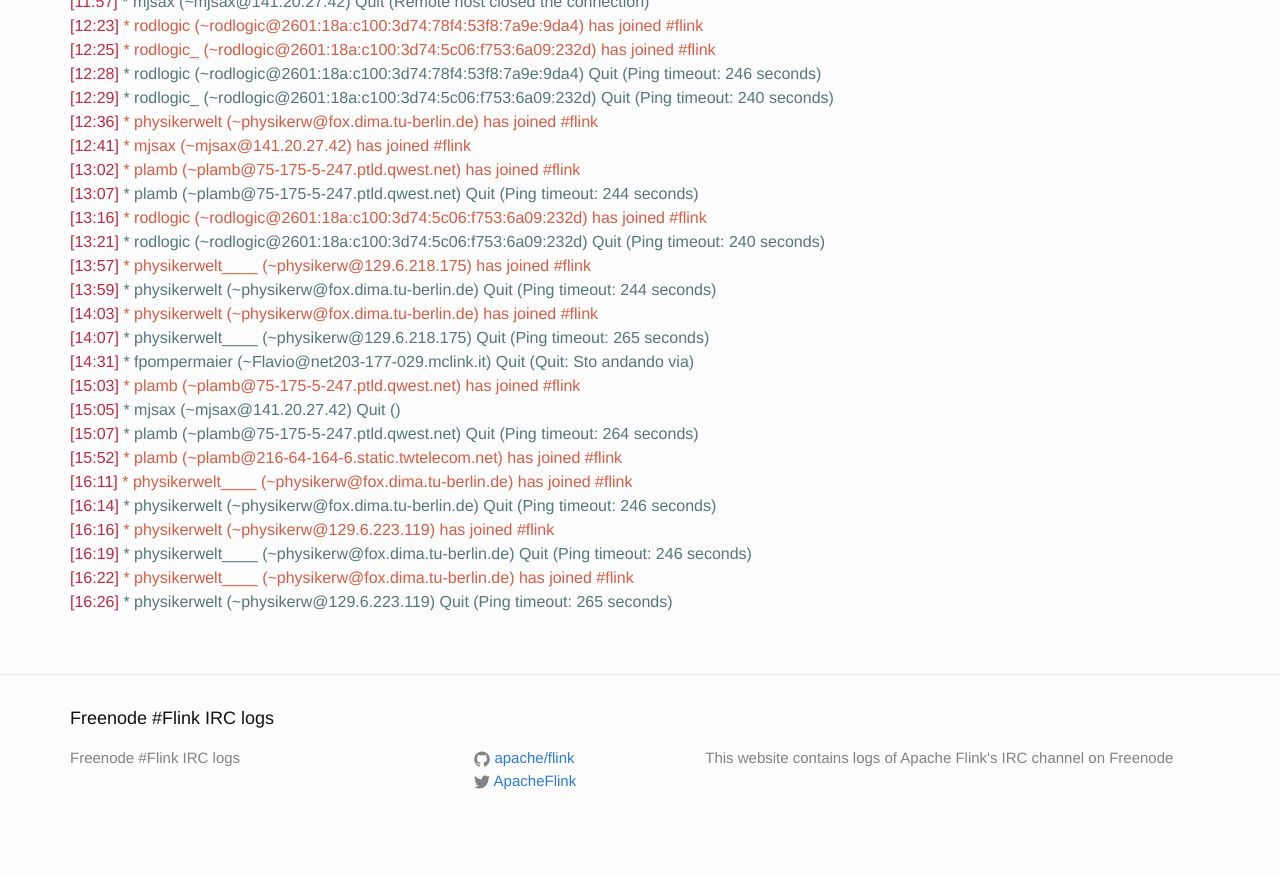
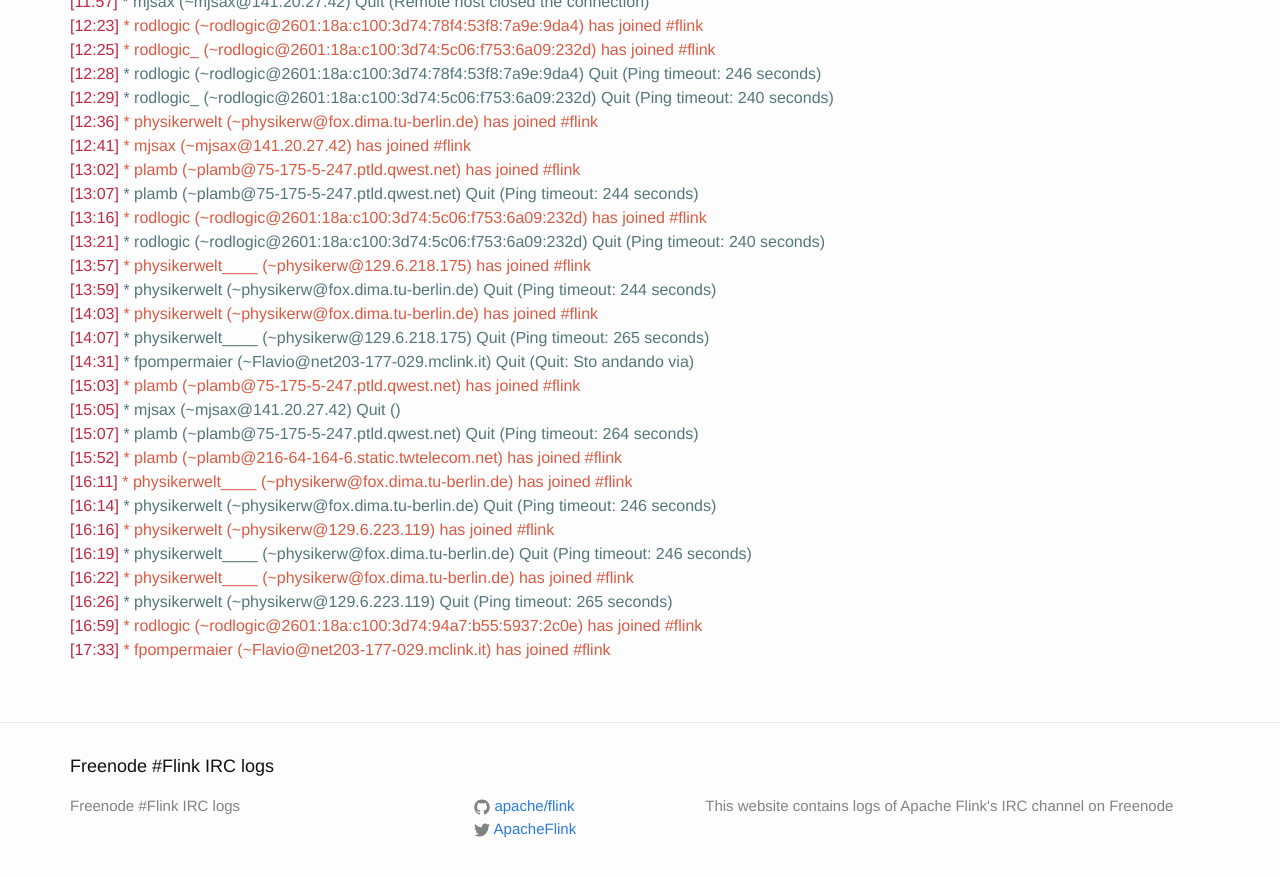
Before and after one commit to flink-irc-logs/flink-irc-logs.github.io, a Jekyll site: the page built from _posts/2015-10-26-logs.markdown, in a window 1280 px wide and 900 px high, scrolled down 1026 px. Shown: the top 877 px of the window. Built offline with Jekyll 4.4.1, drawn with Linux system fonts in a browser that asks for light colours; before the commit the page ends 1878 px from its top, so only the background shows below that.

Commit message:
Update of the logs on Mon Oct 26 18:29:22 CET 2015

```diff
--- a/_posts/2015-10-26-logs.markdown
+++ b/_posts/2015-10-26-logs.markdown
@@ -64,3 +64,5 @@
 <span class="irc-date">[16:19]</span> <span class="irc-navy">* physikerwelt____ (~physikerw@fox.dima.tu-berlin.de) Quit (Ping timeout: 246 seconds)</span><br />
 <span class="irc-date">[16:22]</span> <span class="irc-green">* physikerwelt____ (~physikerw@fox.dima.tu-berlin.de) has joined #flink</span><br />
 <span class="irc-date">[16:26]</span> <span class="irc-navy">* physikerwelt (~physikerw@129.6.223.119) Quit (Ping timeout: 265 seconds)</span><br />
+<span class="irc-date">[16:59]</span> <span class="irc-green">* rodlogic (~rodlogic@2601:18a:c100:3d74:94a7:b55:5937:2c0e) has joined #flink</span><br />
+<span class="irc-date">[17:33]</span> <span class="irc-green">* fpompermaier (~Flavio@net203-177-029.mclink.it) has joined #flink</span><br />
```
